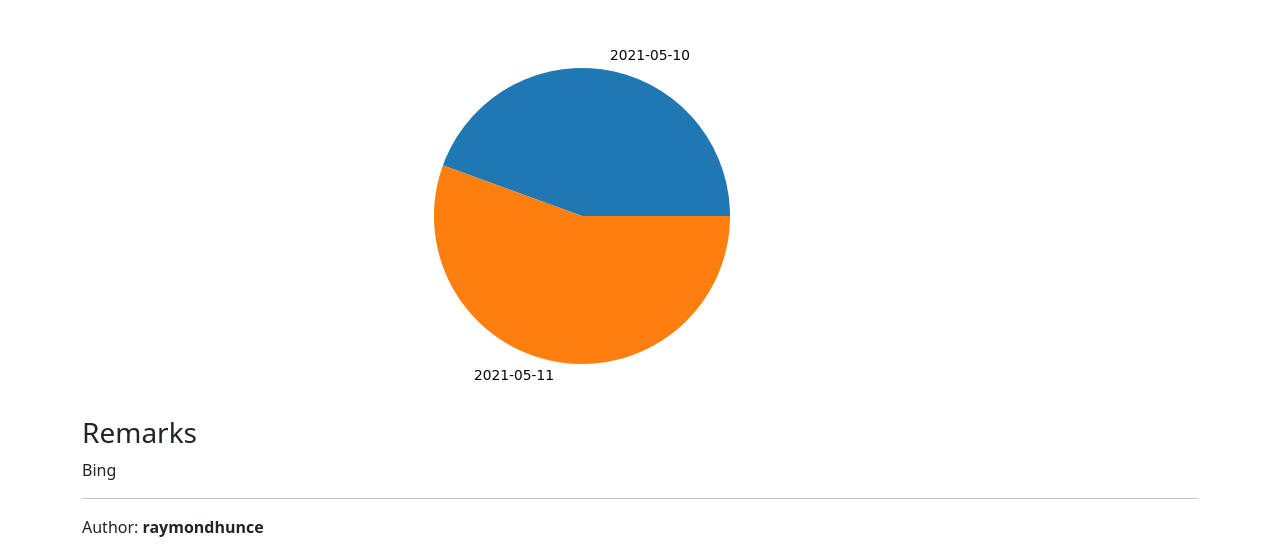
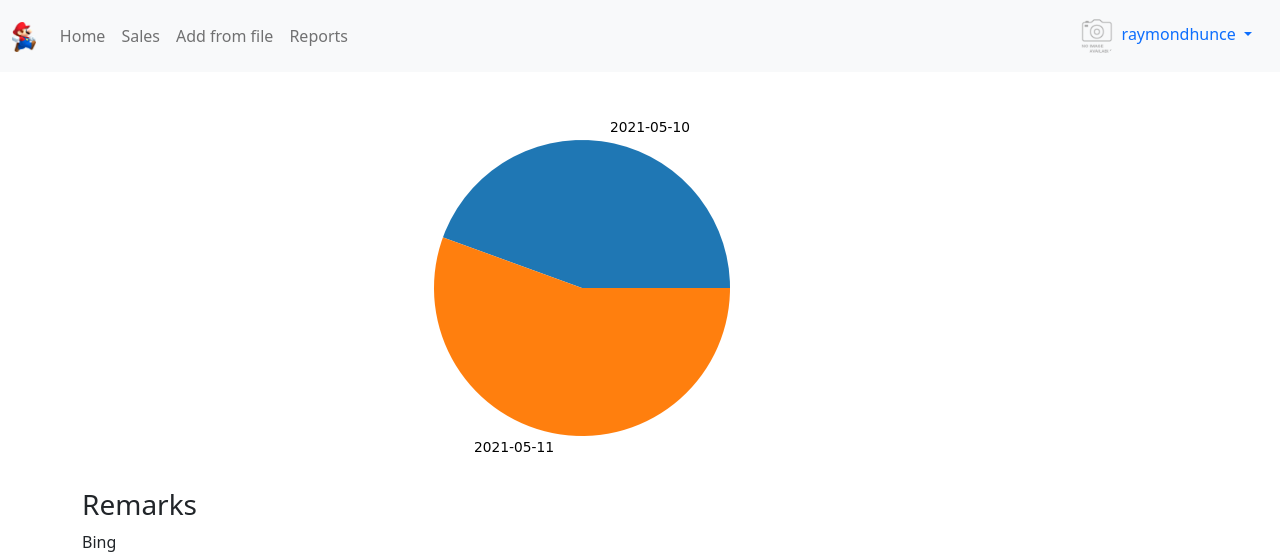
Before and after one commit to rhunce/dj_ds, a Django app: page /reports/6/ in a window 1280 px wide. Shown: the top 552 px of the page. Run offline with Django 3.2, Linux system fonts and the light colour scheme; a user stored in the database is signed in; data comes from the database, SQL or seed files in the repository; both versions use the stored data as it was after the commit; some libraries are stand-ins or nearby versions.

Commit message:
Implement navbar functionality

```diff
--- a/src/static/style.css
+++ b/src/static/style.css
@@ -13,7 +13,18 @@
   background-color: #f5f5f5;
 }
 
+.avatar-sm {
+  height: 40px;
+  width: 40px;
+  border-radius: 50%;
+}
+
 .avatar-big {
   height: 200px;
   width: 200px;
 }
+
+.logo-sm {
+  height: 30px;
+  width: auto;
+}
--- a/src/templates/navbar.html
+++ b/src/templates/navbar.html
@@ -0,0 +1,41 @@
+{% load static %}
+{% url 'sales:home' as path_to_home %}
+{% url 'sales:list' as path_to_sales %}
+{% url 'reports:from-file' as path_to_from_file %}
+{% url 'reports:main' as path_to_reports %}
+{% url 'profiles:my' as path_to_my_profile %}
+
+<nav class="navbar navbar-expand-lg navbar-light bg-light">
+  <div class="container-fluid">
+    <a class="navbar-brand" href=""><img src="{% static 'logo.png' %}" class="logo-sm"></a>
+
+    <div class="collapse navbar-collapse" id="navbarNav">
+      <ul class="navbar-nav">
+        <li class="nav-item">
+          <a class="nav-link {% if request.path == path_to_home %}active{% endif %}" href="{{path_to_home}}">Home</a>
+        </li>
+        <li class="nav-item">
+          <a class="nav-link {% if request.path == path_to_sales %}active{% endif %}" href="{{path_to_sales}}">Sales</a>
+        </li>
+        <li class="nav-item">
+          <a class="nav-link {% if request.path == path_to_from_file %}active{% endif %}" href="{{path_to_from_file}}">Add from file</a>
+        </li>
+        <li class="nav-item">
+          <a class="nav-link {% if request.path == path_to_reports %}active{% endif %}" href="{{path_to_reports}}">Reports</a>
+        </li>
+      </ul>
+    </div>
+    {% if request.user.is_authenticated %}
+    <div class="nav-item dropdown">
+      <div class="nav-link dropdown-toggle" id="navbarDropdownMenuLink" role="button" data-bs-toggle="dropdown"
+        aria-expanded="false">
+        <img src="{{request.user.profile.avatar.url}}" class="avatar-sm">&nbsp;{{request.user}}
+      </div>
+      <ul class="dropdown-menu" aria-labelledby="navbarDropdownMenuLink">
+        <li><a class="dropdown-item {% if request.path == path_to_my_profile %}active{% endif %}" href="{{path_to_my_profile}}">Profile</a></li>
+        <li><a class="dropdown-item" href="{% url 'logout' %}">Logout</a></li>
+      </ul>
+    </div>
+    {% endif %}
+  </div>
+</nav>
```
Also changed, not shown: src/db.sqlite3, src/static/logo.png (added), 2 other files.
